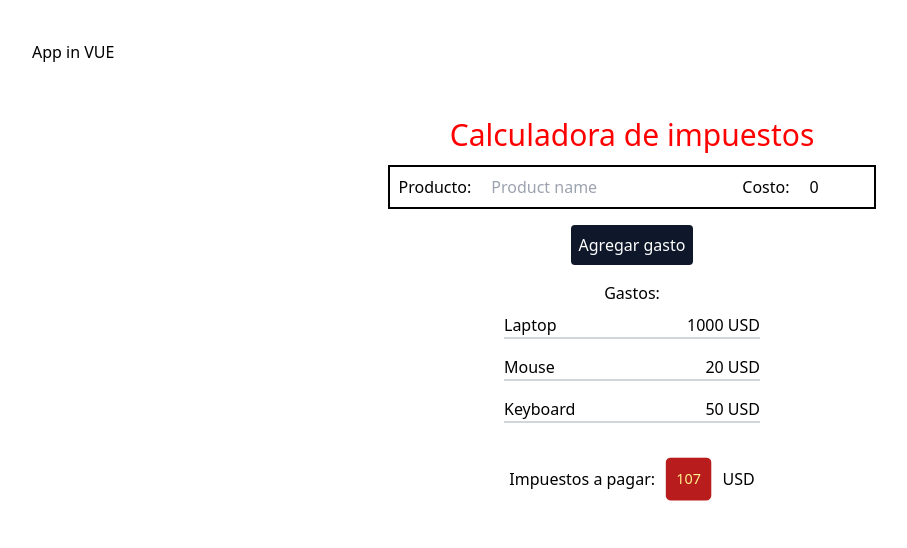
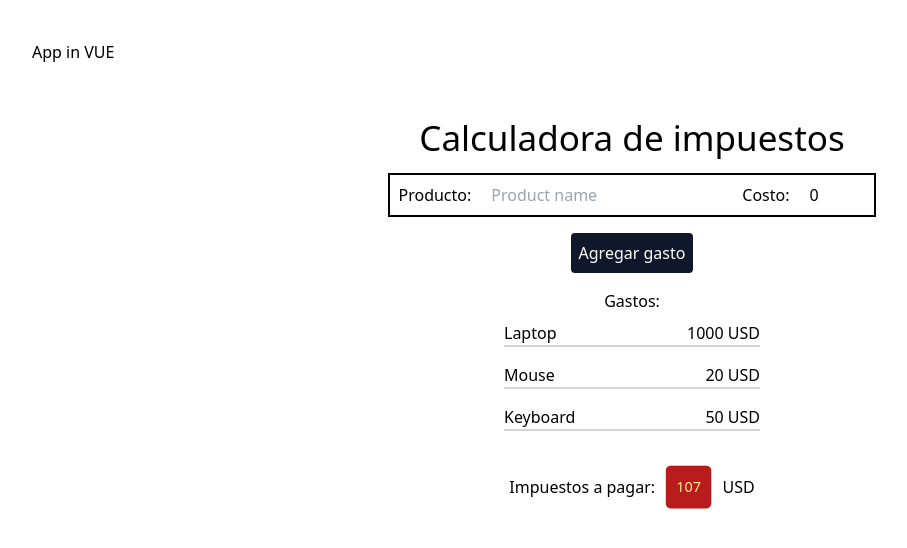
Before and after one commit to cubandeveloper89/gogodev, a Vue app: page / in a window 1280 px wide. Shown: the top 548 px of the page, without its empty margins (8-915 px from the left). Built offline with nearby package versions, Linux system fonts and the light colour scheme.

Commit message:
adding the v-custom-size

```diff
--- a/src/components/TaxCalculator.vue
+++ b/src/components/TaxCalculator.vue
@@ -1,6 +1,6 @@
 <template>
     <div class="m-2 flex flex-col items-center">
-        <h1 v-font-size="30" class="m-2">Calculadora de impuestos</h1>
+        <h1 v-custom-size="35" class="m-2">Calculadora de impuestos</h1>
         <div class="flex items-center gap-5 border-black border-2 p-2">
             <label for="product" class="font-medium">Producto:</label>
             <input type="text" id="product" placeholder="Product name" v-model="newProduct" />
--- a/src/main.ts
+++ b/src/main.ts
@@ -6,11 +6,15 @@ const app = createApp(App)
 
 app.directive('font-size', {
     beforeMount: (el, binding) =>{
-        el.style.fontSize = binding.value + 'px';
+        el.style.fontSize = '30px';
         el.style.color = 'red';
     },
 })
 
-
+app.directive('custom-size', {
+    beforeMount: (el, binding) =>{
+        el.style.fontSize = binding.value + 'px';
+    },
+})
 
 app.mount('#app')
```
